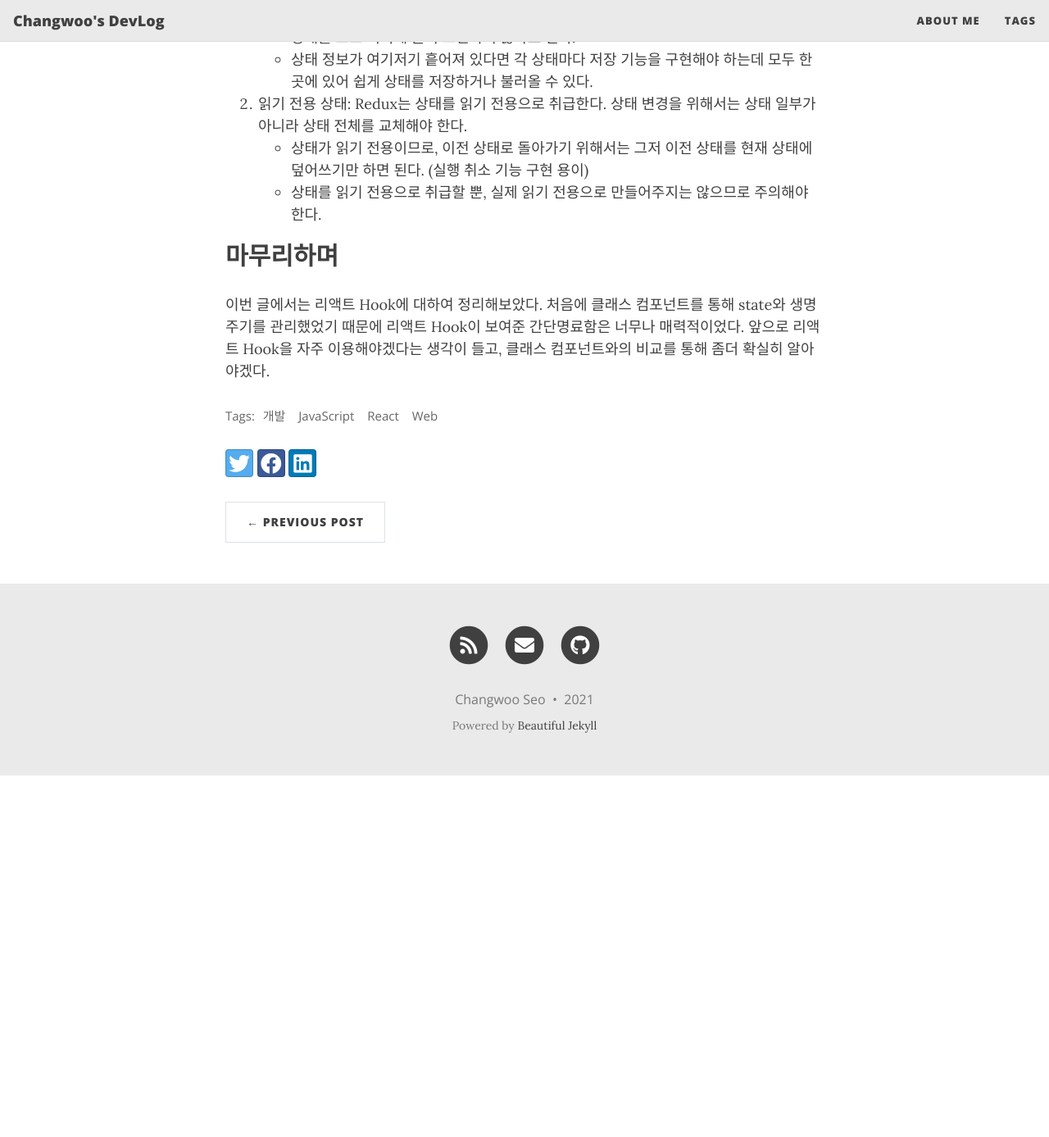
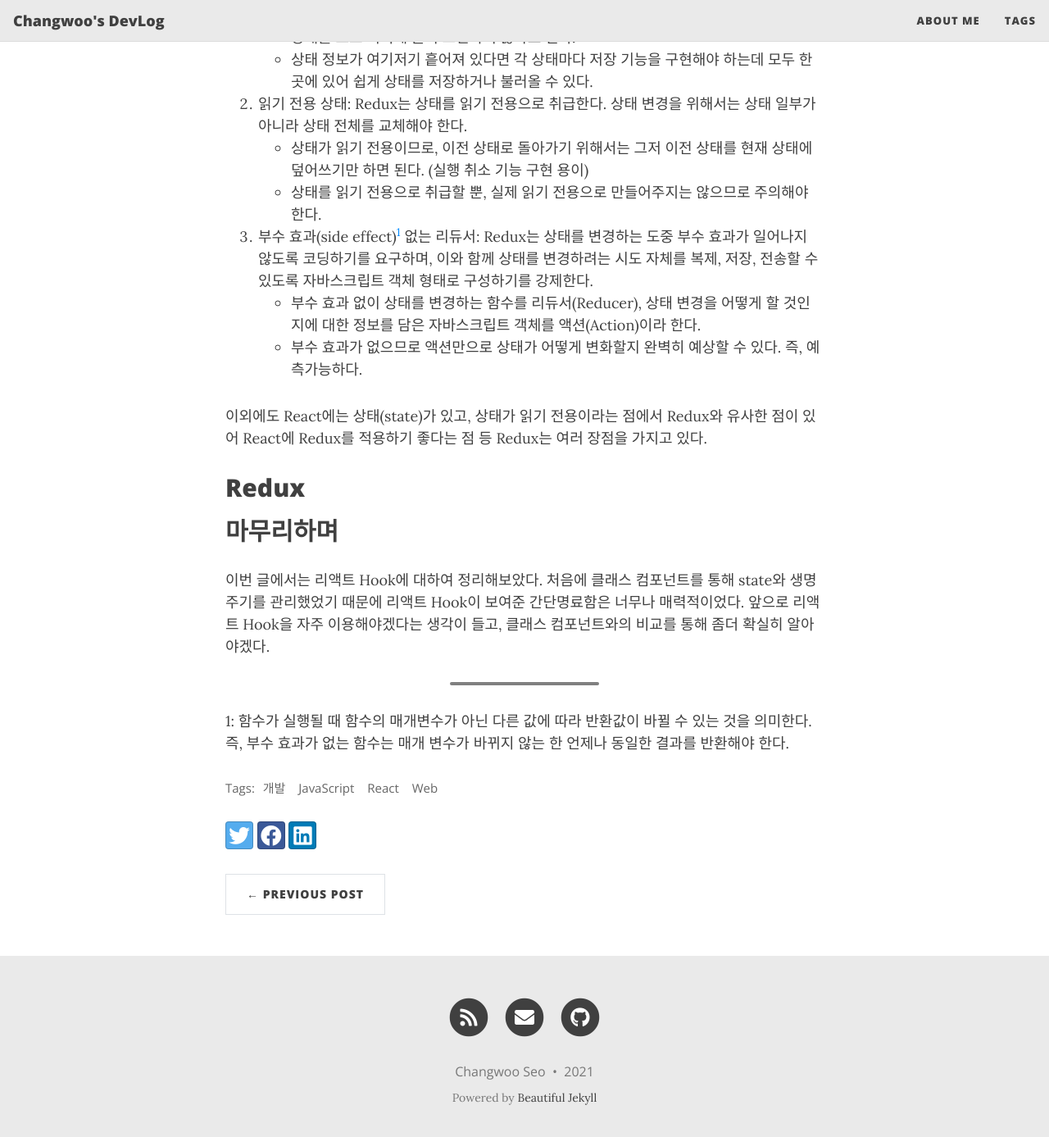
Before and after one commit to scw3812/scw3812.github.io, a Jekyll site: the page built from _posts/2021-04-17-c0ala-project-04.md, in a window 1280 px wide and 1400 px high, scrolled down 1013 px. Shown: the top 1387 px of the window at 82% size. Built offline with Jekyll 4.4.1, drawn with Linux system fonts in a browser that asks for light colours; nearby versions of some CDN libraries; before the commit the page ends 1959 px from its top, so only the background shows below that.

Commit message:
Update 2021-04-17-c0ala-project-04.md

```diff
--- a/_posts/2021-04-17-c0ala-project-04.md
+++ b/_posts/2021-04-17-c0ala-project-04.md
@@ -41,8 +41,24 @@ Redux는 상태를 store라고 하는 상태 관리 전역 변수에 보관해
   (실행 취소 기능 구현 용이)
   - 상태를 읽기 전용으로 취급할 뿐, 실제 읽기 전용으로 만들어주지는 않으므로 주의해야 한다.
 
+3. 부수 효과(side effect)<sup>[1](#footnote_1)</sup> 없는 리듀서: Redux는 상태를 변경하는 도중 부수 효과가
+일어나지 않도록 코딩하기를 요구하며, 이와 함께 상태를 변경하려는 시도 자체를 복제, 저장, 전송할 수 있도록
+자바스크립트 객체 형태로 구성하기를 강제한다.
+  - 부수 효과 없이 상태를 변경하는 함수를 리듀서(Reducer), 상태 변경을 어떻게 할 것인지에 대한 정보를 담은
+  자바스크립트 객체를 액션(Action)이라 한다.
+  - 부수 효과가 없으므로 액션만으로 상태가 어떻게 변화할지 완벽히 예상할 수 있다. 즉, 예측가능하다.
+
+이외에도 React에는 상태(state)가 있고, 상태가 읽기 전용이라는 점에서 Redux와 유사한 점이 있어 React에 Redux를
+적용하기 좋다는 점 등 Redux는 여러 장점을 가지고 있다.
+
+## Redux
+
 ## 마무리하며
 
 이번 글에서는 리액트 Hook에 대하여 정리해보았다. 처음에 클래스 컴포넌트를 통해 state와 생명주기를 관리했었기 때문에
 리액트 Hook이 보여준 간단명료함은 너무나 매력적이었다. 앞으로 리액트 Hook을 자주 이용해야겠다는 생각이 들고, 클래스
 컴포넌트와의 비교를 통해 좀더 확실히 알아야겠다.
+
+---
+<a name="footnote_1">1</a>: 함수가 실행될 때 함수의 매개변수가 아닌 다른 값에 따라 반환값이 바뀔 수 있는 것을 의미한다.
+즉, 부수 효과가 없는 함수는 매개 변수가 바뀌지 않는 한 언제나 동일한 결과를 반환해야 한다.
```
